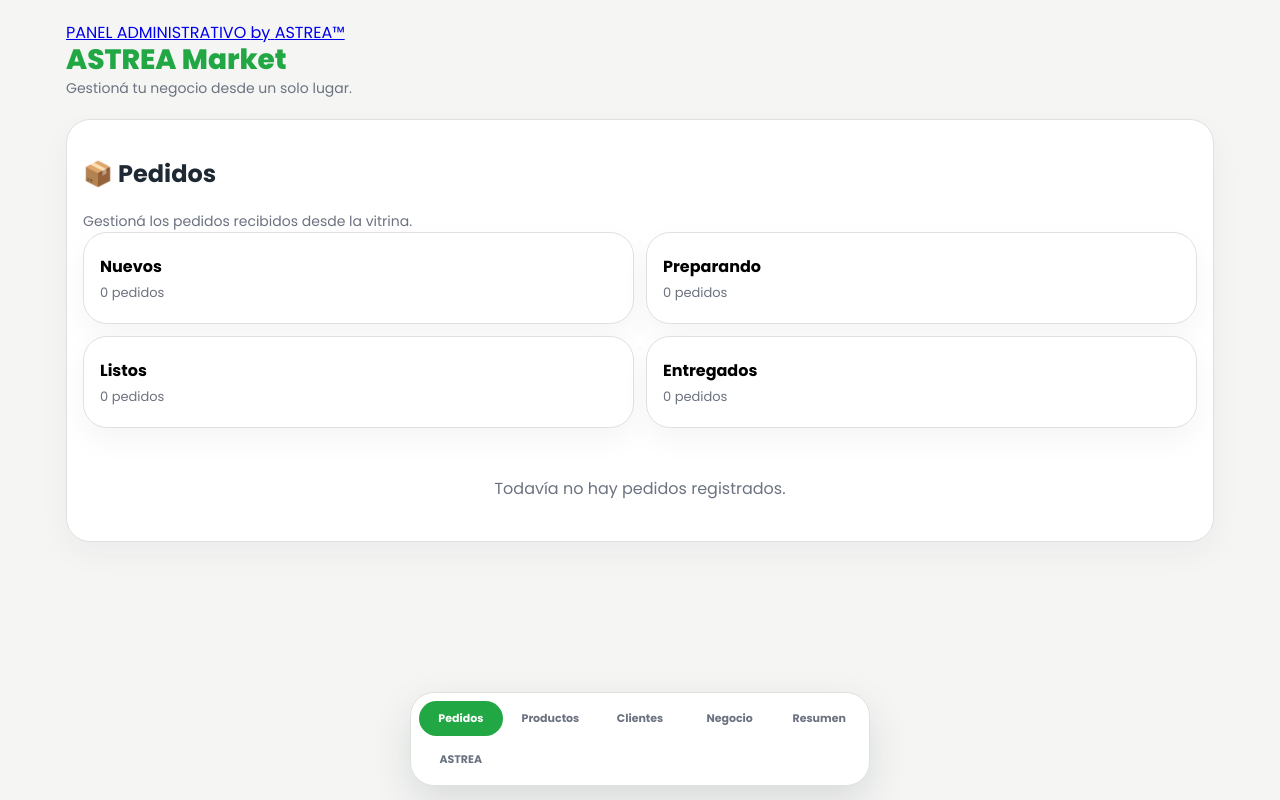
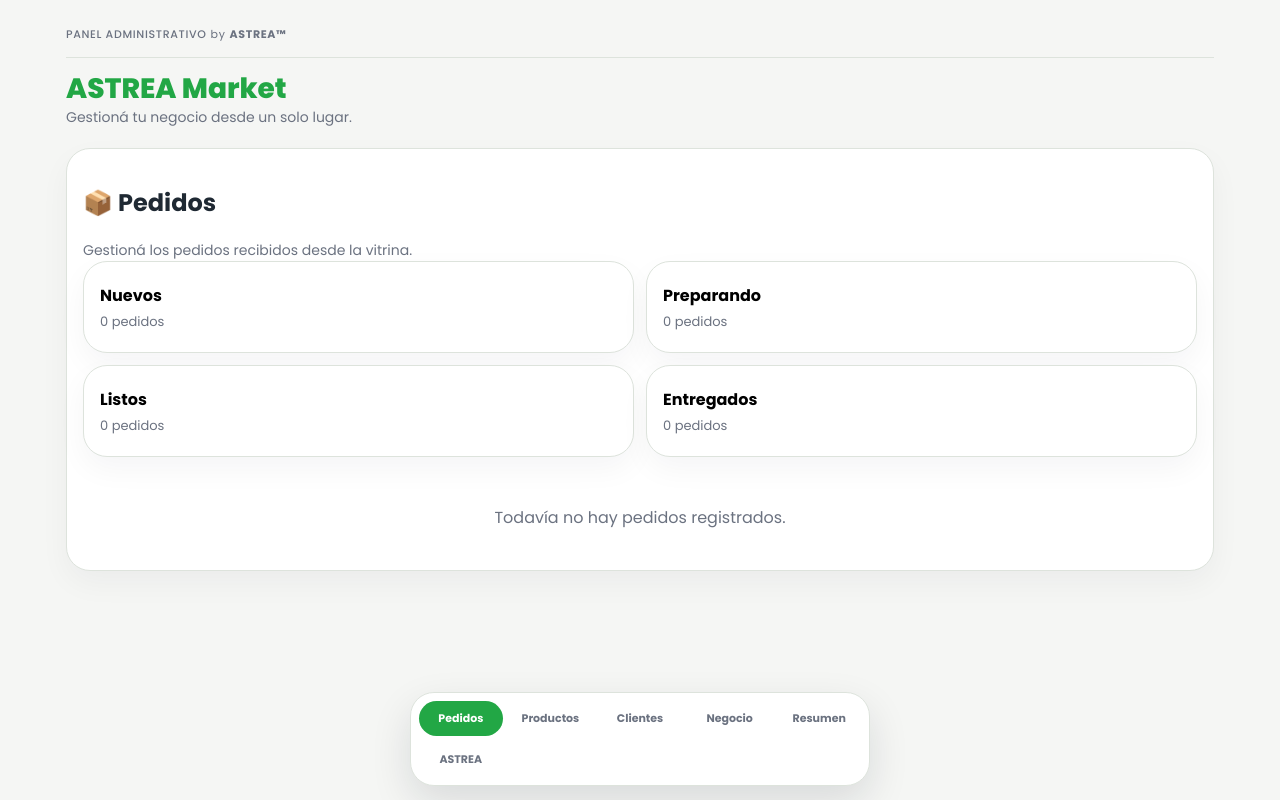
Before and after one commit to sitesformega-web/ASTREA-Admin, a plain HTML site: page index.html in a window 1280 px wide. Drawn offline with Linux system fonts and the light colour scheme.

Commit message:
Update index.html

```diff
--- a/index.html
+++ b/index.html
@@ -11,6 +11,7 @@
 
   <link rel="stylesheet" href="assets/css/tokens.css">
   <link rel="stylesheet" href="assets/css/global.css">
+  <link rel="stylesheet" href="assets/css/brand.css">
 </head>
 
 <body>
```
